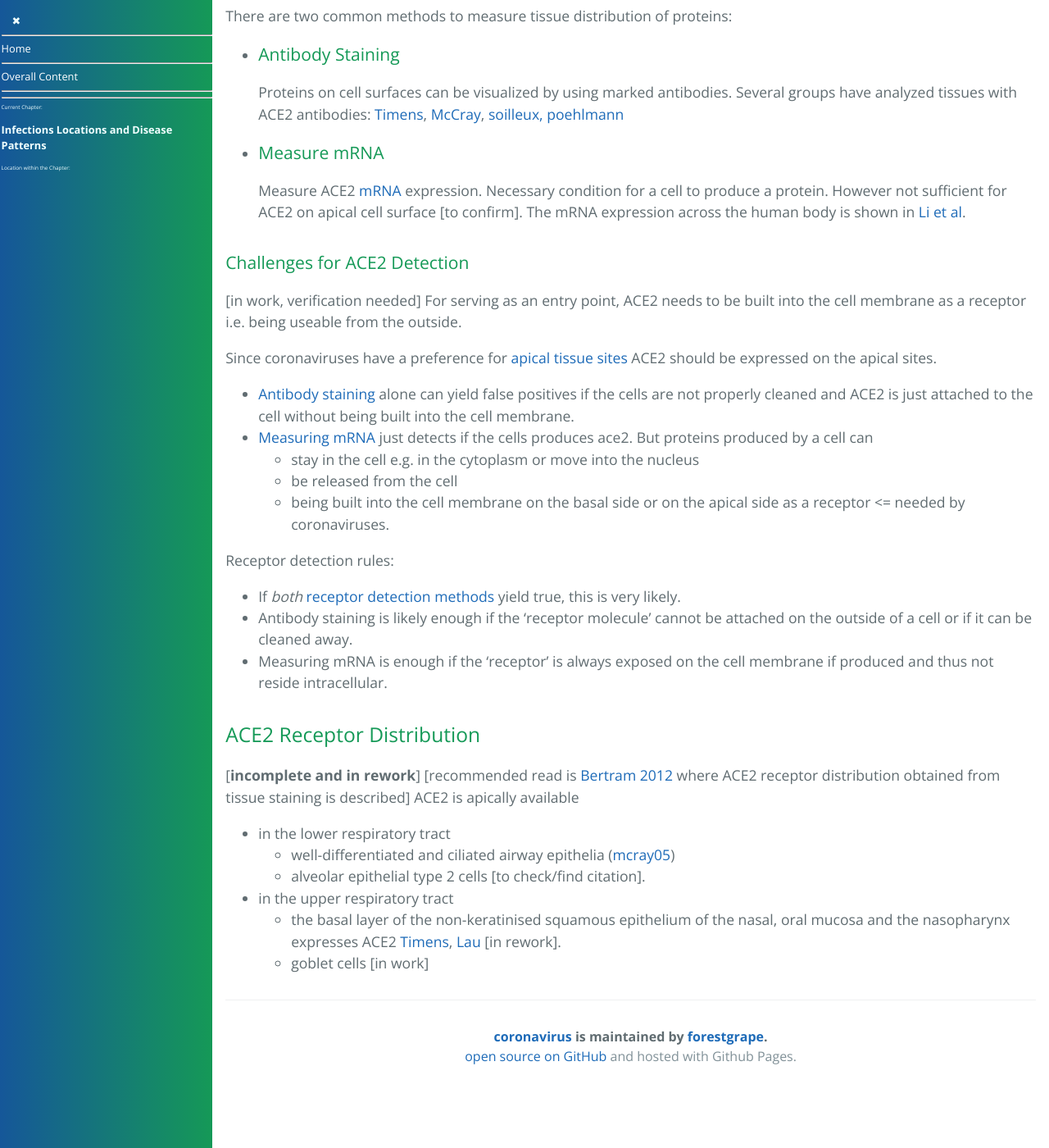
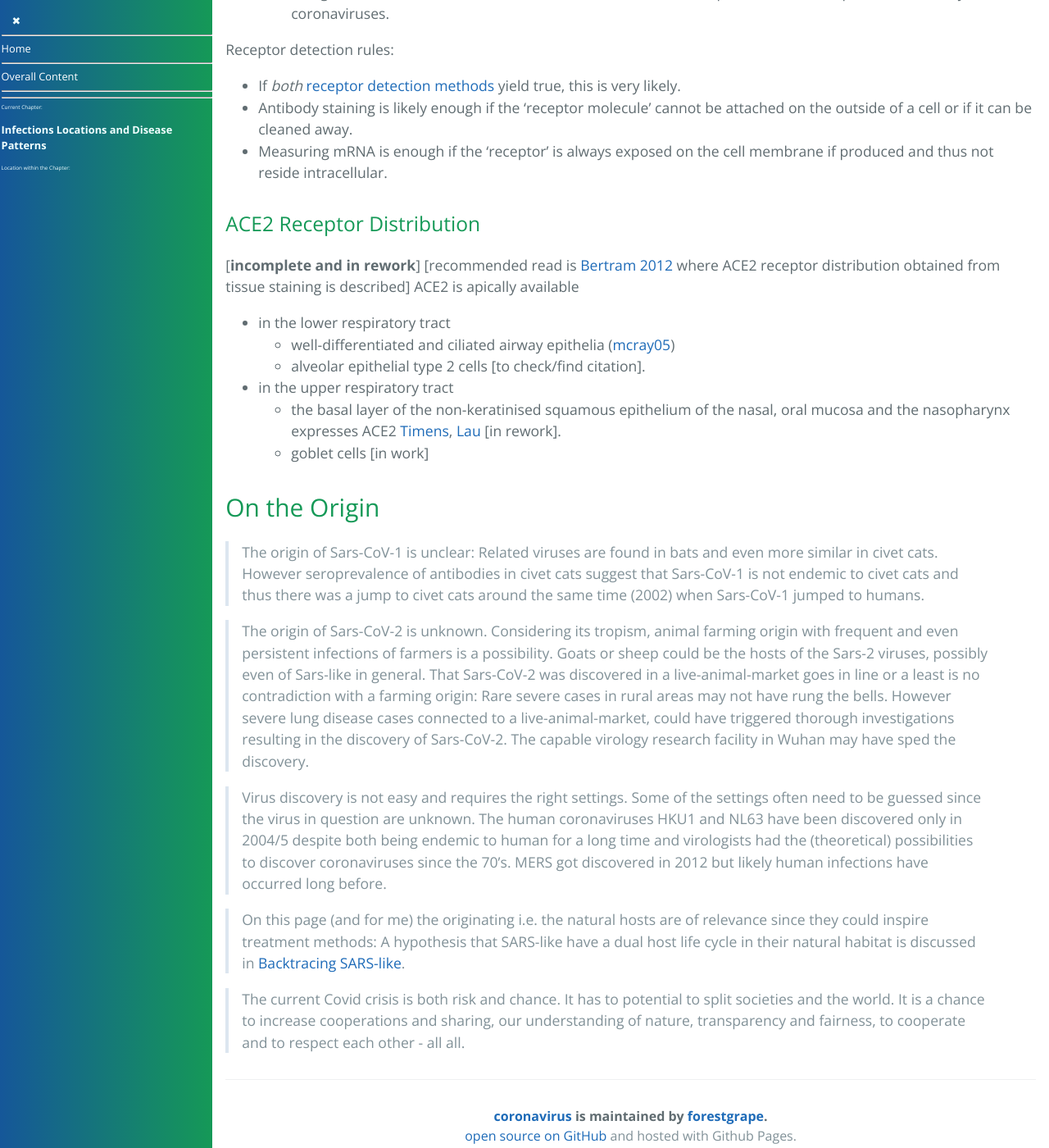
Before and after one commit to forestgrape/coronavirus, a Jekyll site: the page built from 3_medical/coronavirus_disease_patterns.md, in a window 1280 px wide and 1400 px high, scrolled down 9563 px. Shown: the whole window at 82% size. Built offline with Jekyll 4.4.1, drawn with Linux system fonts in a browser that asks for light colours; our own code applies the rules of GitHub Pages for plain Markdown files; some of the changed text lies outside the part shown.

Commit message:
reordering and risk and chances

```diff
--- a/3_medical/coronavirus_disease_patterns.md
+++ b/3_medical/coronavirus_disease_patterns.md
@@ -20,8 +20,8 @@
   * [Expression Locations of ACE2](#expression-locations-of-ace2)
   * [Disease Pattering for Influenza](#disease-pattering-for-influenza)
 * [Appendix](#appendix)
+  * [ACE2 Receptor](#ace2-receptor)
   * [On the Origin](#on-the-origin)
-  * [ACE2 Receptor](#ace2-receptor)
 
 
 ## Introduction to Coronavirus Disease Patterns
@@ -279,3 +268,18 @@ ACE2 is apically available
 * in the upper respiratory tract
     - the basal layer of the non-keratinised squamous epithelium of the nasal, oral mucosa and the nasopharynx expresses ACE2 [Timens](#timens), [Lau](#lau) [in rework].
     - goblet cells [in work]
+
+
+
+
+### On the Origin
+
+> The origin of Sars-CoV-1 is unclear: Related viruses are found in bats and even more similar in civet cats. However seroprevalence of antibodies in civet cats suggest that Sars-CoV-1 is not endemic to civet cats and thus there was a jump to civet cats around the same time (2002) when Sars-CoV-1 jumped to humans.
+
+> The origin of Sars-CoV-2 is unknown. Considering its tropism, animal farming origin with frequent and even persistent infections of farmers is a possibility. Goats or sheep could be the hosts of the Sars-2 viruses, possibly even of Sars-like in general. That Sars-CoV-2 was discovered in a live-animal-market goes in line or a least is no contradiction with a farming origin: Rare severe cases in rural areas may not have rung the bells. However severe lung disease cases connected to a live-animal-market, could have triggered thorough investigations resulting in the discovery of Sars-CoV-2. The capable virology research facility in Wuhan may have sped the discovery.
+
+> Virus discovery is not easy and requires the right settings. Some of the settings often need to be guessed since the virus in question are unknown. The human coronaviruses HKU1 and NL63 have been discovered only in 2004/5 despite both being endemic to human for a long time and virologists had the (theoretical) possibilities to discover coronaviruses since the 70's. MERS got discovered in 2012 but likely human infections have occurred long before.
+
+> On this page (and for me) the originating i.e. the natural hosts are of relevance since they could inspire treatment methods: A hypothesis that SARS-like have a dual host life cycle in their natural habitat is discussed in [Backtracing SARS-like](../2_biological/hosts_of_nidovirales.md#backtracing-sars-cov-1/2).
+
+> The current Covid crisis is both risk and chance. It has to potential to split societies and the world. It is a chance to increase cooperations and sharing, our understanding of nature, transparency and fairness, to cooperate and to respect each other - all all.
```
Also changed, not shown: other parts of 3_medical/coronavirus_disease_patterns.md (+0 -11 lines).
